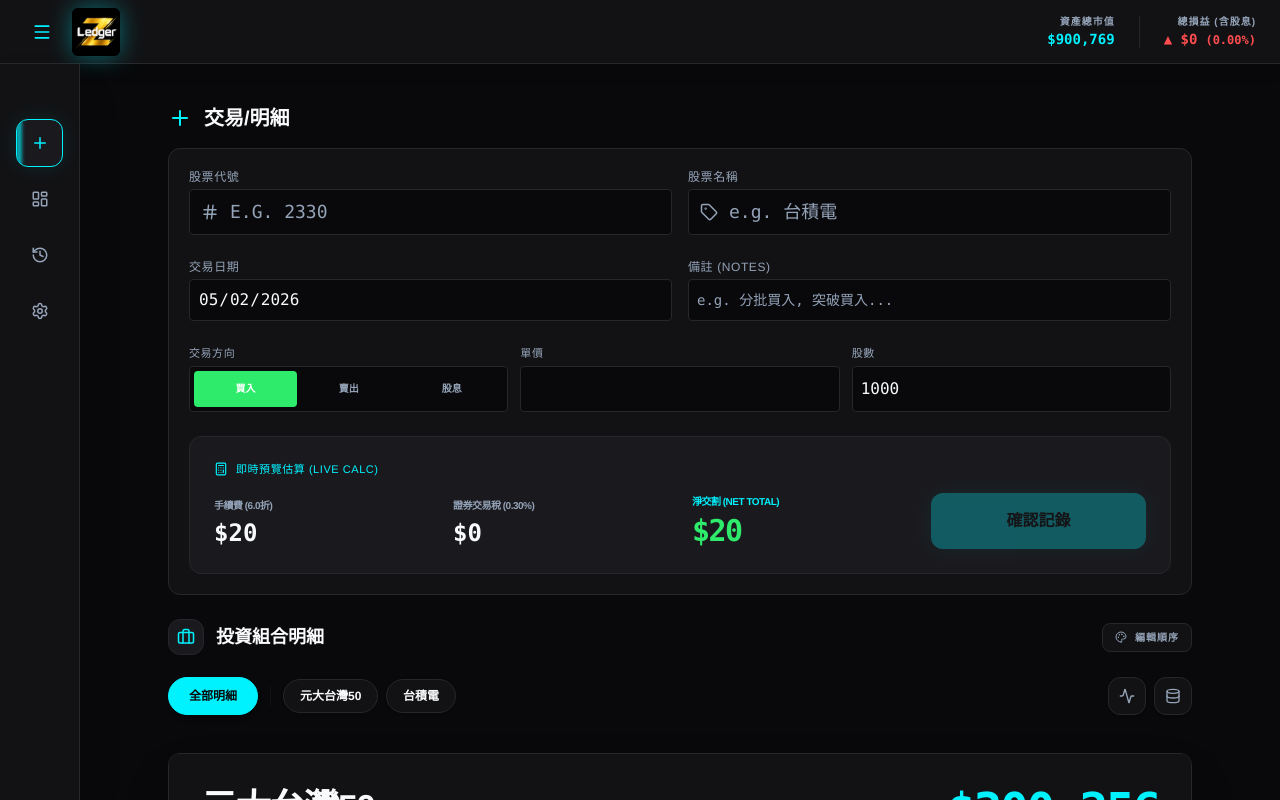
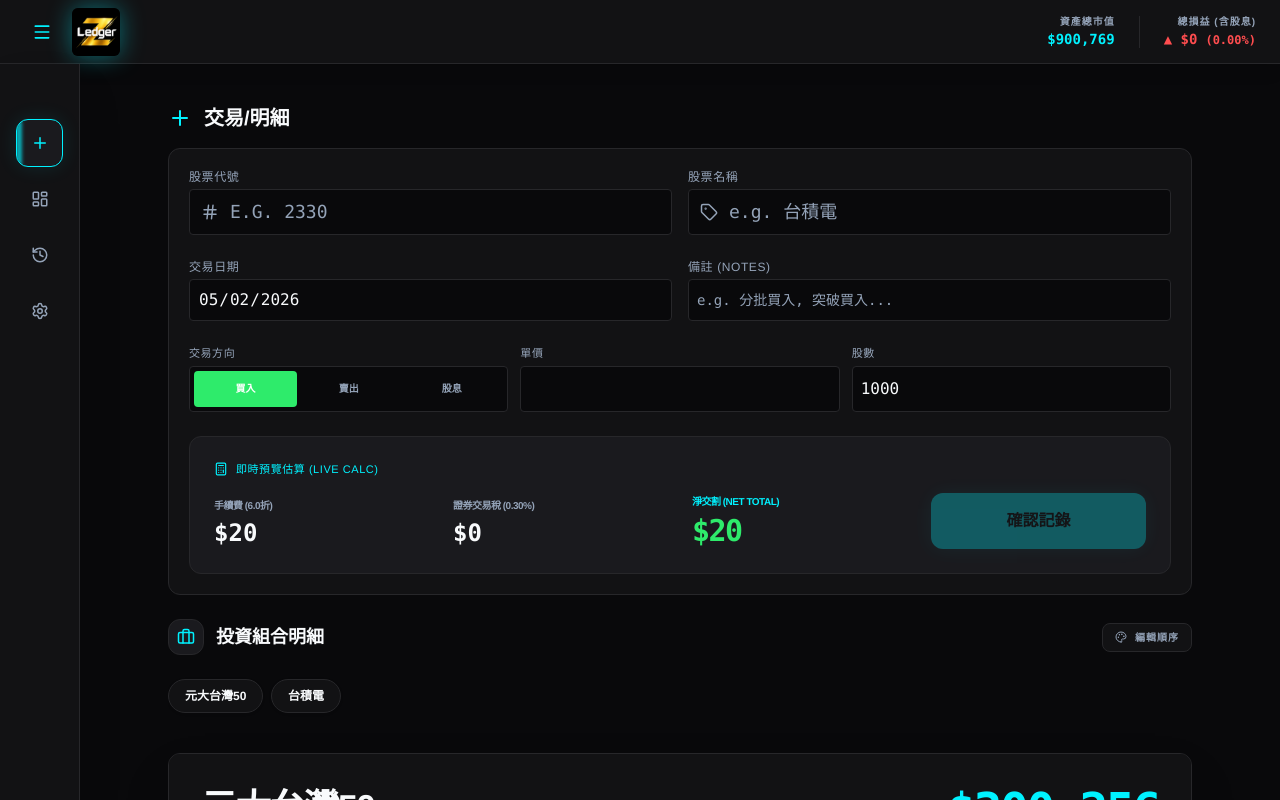
Before and after one commit to qazs792589-lang/Z-Money-, a React (Vite) app: page / in a window 1280 px wide. Shown: the top 800 px of the page. Built offline with nearby package versions, Linux system fonts and the light colour scheme.

Commit message:
feat: implement stock performance tracking components including interactive chart widget, ticker management list, and realized P&L view

```diff
--- a/src/components/RealizedView.tsx
+++ b/src/components/RealizedView.tsx
@@ -46,10 +46,9 @@ export const RealizedView: React.FC<RealizedViewProps> = ({ appData, onImport, o
 
       const totalProfit = realizedItems.reduce((sum: number, r: RealizedProfit) => sum + r.profit, 0);
 
-      // Calculate historical cost (all BUYS ever made for this stock)
-      const totalCost = txs.filter((t: any) => t.direction === 'BUY').reduce((sum: number, t: any) => sum + t.totalAmount, 0);
-      // Calculate historical revenue (all SELLS + DIVIDENDS)
-      const totalRevenue = txs.filter((t: any) => t.direction === 'SELL' || t.direction === 'DIVIDEND').reduce((sum: number, t: any) => sum + t.totalAmount, 0);
+      // Corrected: cumulativeCost should only reflect the cost basis of the REALIZED part
+      const totalRealizedCost = realizedItems.reduce((sum: number, r: RealizedProfit) => sum + r.totalCost, 0);
+      const totalRevenue = realizedItems.reduce((sum: number, r: RealizedProfit) => sum + r.totalRevenue, 0);
 
       const displayRows = [...txs].sort((a, b) => a.date.localeCompare(b.date)).map(tx => {
         const realizedInfo = realizedItems.find((r: RealizedProfit) => r.sellTxId === tx.id);
@@ -67,7 +66,7 @@ export const RealizedView: React.FC<RealizedViewProps> = ({ appData, onImport, o
         name: txs[0]?.name || ticker,
         transactions: displayRows,
         cumulativeProfit: totalProfit,
-        cumulativeCost: totalCost,
+        cumulativeCost: totalRealizedCost,
         cumulativeRevenue: totalRevenue,
         isHolding: currentShares > 0
       };
@@ -117,7 +116,7 @@ export const RealizedView: React.FC<RealizedViewProps> = ({ appData, onImport, o
                       <div className="flex items-center gap-2">
                         <span className="text-xl md:text-2xl font-black text-[var(--text-main)] uppercase tracking-tight leading-tight">{group.name}</span>
                         {group.isHolding && (
-                          <span className="text-[8px] bg-[var(--accent)]/10 text-[var(--accent)] border border-[var(--accent)]/30 px-1.5 py-0.5 rounded font-black uppercase tracking-widest">持有中</span>
+                          <span className="text-[8px] bg-[var(--accent)]/10 text-[var(--accent)] border border-[var(--accent)]/30 px-1.5 py-0.5 rounded font-black uppercase tracking-widest">仍持倉中</span>
                         )}
                       </div>
                       <span className="text-[10px] text-[var(--text-dim)] font-mono font-bold tracking-[0.2em]">{ticker}</span>
--- a/src/components/StockChartWidget.tsx
+++ b/src/components/StockChartWidget.tsx
@@ -134,7 +134,8 @@ export const StockChartWidget = ({ ticker, transactions, weeklyPrices, marketDat
                 stroke="var(--text-dim)"
                 fontSize={10}
                 tickMargin={5}
-                minTickGap={30}
+                interval="preserveStartEnd"
+                minTickGap={20}
                 tickFormatter={(val) => {
                   if (typeof val !== 'string') return val;
                   const parts = val.split('-');
--- a/src/components/TickerPillList.tsx
+++ b/src/components/TickerPillList.tsx
@@ -86,20 +86,6 @@ export const TickerPillList: React.FC<TickerPillListProps> = ({
 
   return (
     <div className="flex items-center gap-2 w-full">
-      <button
-        onClick={() => setSelectedTicker(null)}
-        className={cn(
-          "px-5 py-2.5 rounded-full font-bold text-xs transition-all border shadow-md whitespace-nowrap shrink-0",
-          selectedTicker === null
-            ? "bg-[var(--accent)] text-[var(--bg-primary)] border-[var(--accent)]"
-            : "bg-[var(--bg-secondary)] text-[var(--text-dim)] border-[var(--border)] hover:bg-[var(--bg-tertiary)]"
-        )}
-      >
-        全部明細
-      </button>
-
-      <div className="h-5 w-[1px] bg-[var(--border)] opacity-30 mx-1 shrink-0" />
-
       <div className="flex-1 overflow-x-auto no-scrollbar py-2 -mx-2 px-2 hardware-accel">
         <Reorder.Group axis="x" values={sortedTickers} onReorder={setTickerOrder} className="flex gap-2 min-w-max">
           {sortedTickers.map(ticker => (
@@ -117,17 +103,6 @@ export const TickerPillList: React.FC<TickerPillListProps> = ({
           ))}
         </Reorder.Group>
       </div>
-
-      {!isEditing && (
-        <div className="flex items-center gap-2 shrink-0 ml-2">
-          <button onClick={onUpdateMarket} className="p-2.5 rounded-xl bg-[var(--bg-secondary)] border border-[var(--border)] text-[var(--text-dim)] hover:text-[var(--accent)] transition-all shadow-sm">
-            <Activity size={16} />
-          </button>
-          <button onClick={onImportBackup} className="p-2.5 rounded-xl bg-[var(--bg-secondary)] border border-[var(--border)] text-[var(--text-dim)] hover:text-[var(--accent)] transition-all shadow-sm">
-            <Database size={16} />
-          </button>
-        </div>
-      )}
     </div>
   );
 };
```
